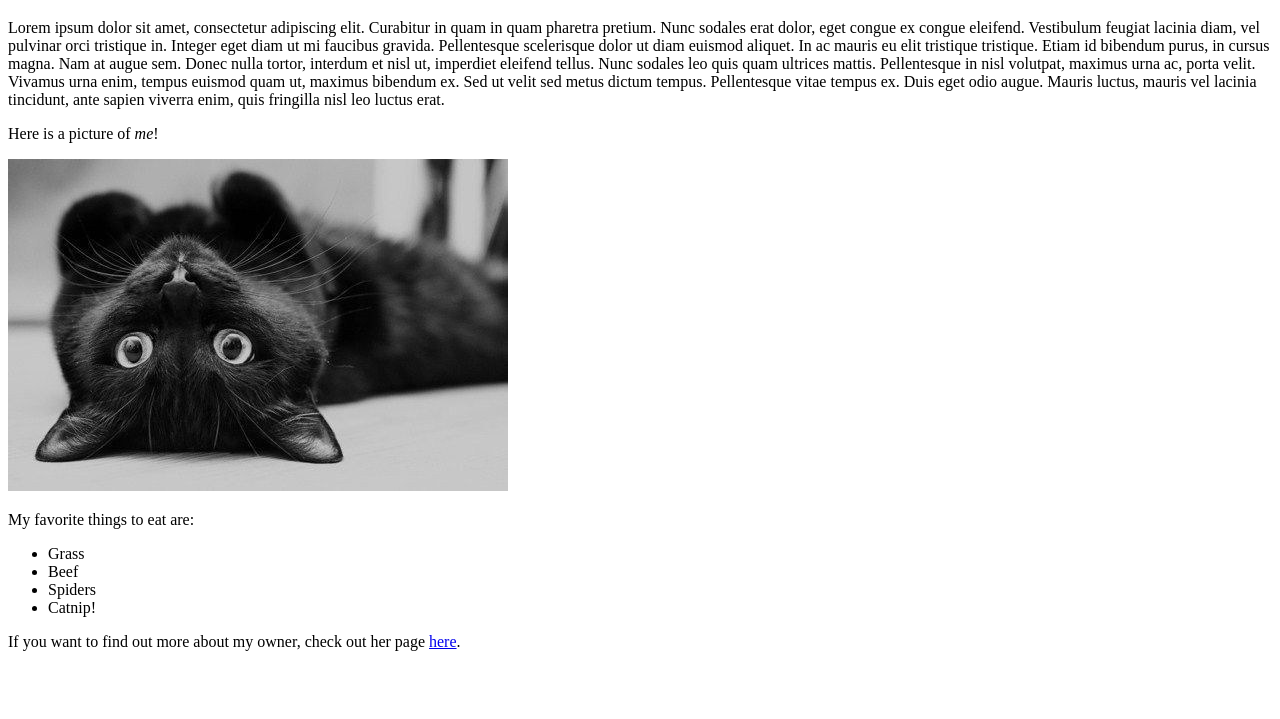
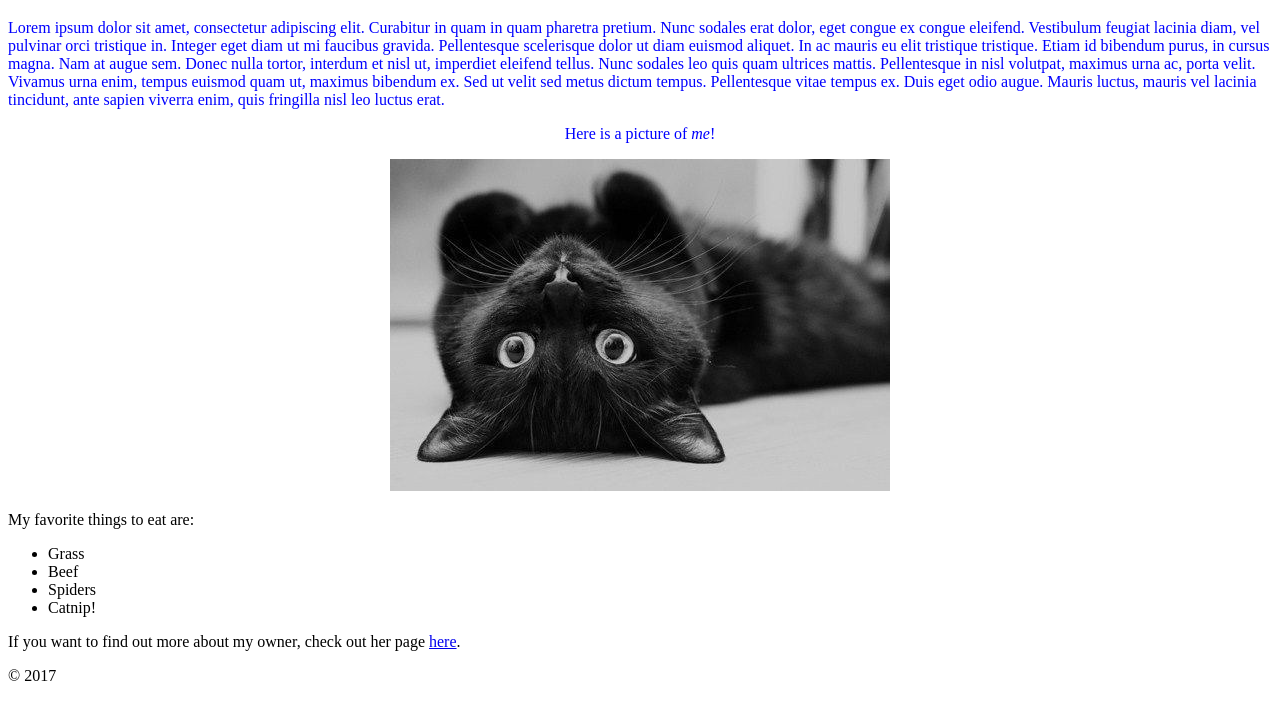
Before and after one commit to ericasummers/my-first-webpage, a plain HTML site: page ace-the-cat.html in a window 1280 px wide. Shown: the part 61-780 px from the top of the page. Drawn offline with Linux system fonts and the light colour scheme.

Commit message:
changed format on cat page

```diff
--- a/ace-the-cat.html
+++ b/ace-the-cat.html
@@ -5,9 +5,9 @@
   </head>
   <body>
     <h1>Ace The Cat</h1>
-    <p>Lorem ipsum dolor sit amet, consectetur adipiscing elit. Curabitur in quam in quam pharetra pretium. Nunc sodales erat dolor, eget congue ex congue eleifend. Vestibulum feugiat lacinia diam, vel pulvinar orci tristique in. Integer eget diam ut mi faucibus gravida. Pellentesque scelerisque dolor ut diam euismod aliquet. In ac mauris eu elit tristique tristique. Etiam id bibendum purus, in cursus magna. Nam at augue sem. Donec nulla tortor, interdum et nisl ut, imperdiet eleifend tellus. Nunc sodales leo quis quam ultrices mattis. Pellentesque in nisl volutpat, maximus urna ac, porta velit. Vivamus urna enim, tempus euismod quam ut, maximus bibendum ex. Sed ut velit sed metus dictum tempus. Pellentesque vitae tempus ex. Duis eget odio augue. Mauris luctus, mauris vel lacinia tincidunt, ante sapien viverra enim, quis fringilla nisl leo luctus erat.</p>
-    <p>Here is a picture of <em>me</em>!</p>
-    <img src="img/blackcat.jpeg" alt="Me">
+    <p><font color="blue">Lorem ipsum dolor sit amet, consectetur adipiscing elit. Curabitur in quam in quam pharetra pretium. Nunc sodales erat dolor, eget congue ex congue eleifend. Vestibulum feugiat lacinia diam, vel pulvinar orci tristique in. Integer eget diam ut mi faucibus gravida. Pellentesque scelerisque dolor ut diam euismod aliquet. In ac mauris eu elit tristique tristique. Etiam id bibendum purus, in cursus magna. Nam at augue sem. Donec nulla tortor, interdum et nisl ut, imperdiet eleifend tellus. Nunc sodales leo quis quam ultrices mattis. Pellentesque in nisl volutpat, maximus urna ac, porta velit. Vivamus urna enim, tempus euismod quam ut, maximus bibendum ex. Sed ut velit sed metus dictum tempus. Pellentesque vitae tempus ex. Duis eget odio augue. Mauris luctus, mauris vel lacinia tincidunt, ante sapien viverra enim, quis fringilla nisl leo luctus erat.</p>
+    <center><p>Here is a picture of <em>me</em>!</font></p></center>
+    <center><img src="img/blackcat.jpeg" alt="Me"></center>
 
     <p>My favorite things to eat are:</p>
     <ul>
@@ -20,4 +20,5 @@
     <p>If you want to find out more about my owner, check out her page <a href="favorite-things.html">here</a>.</p>
 
   </body>
+  <footer>&copy; 2017 </footer>
 </html>
```
Also changed, not shown: 1 other file.
